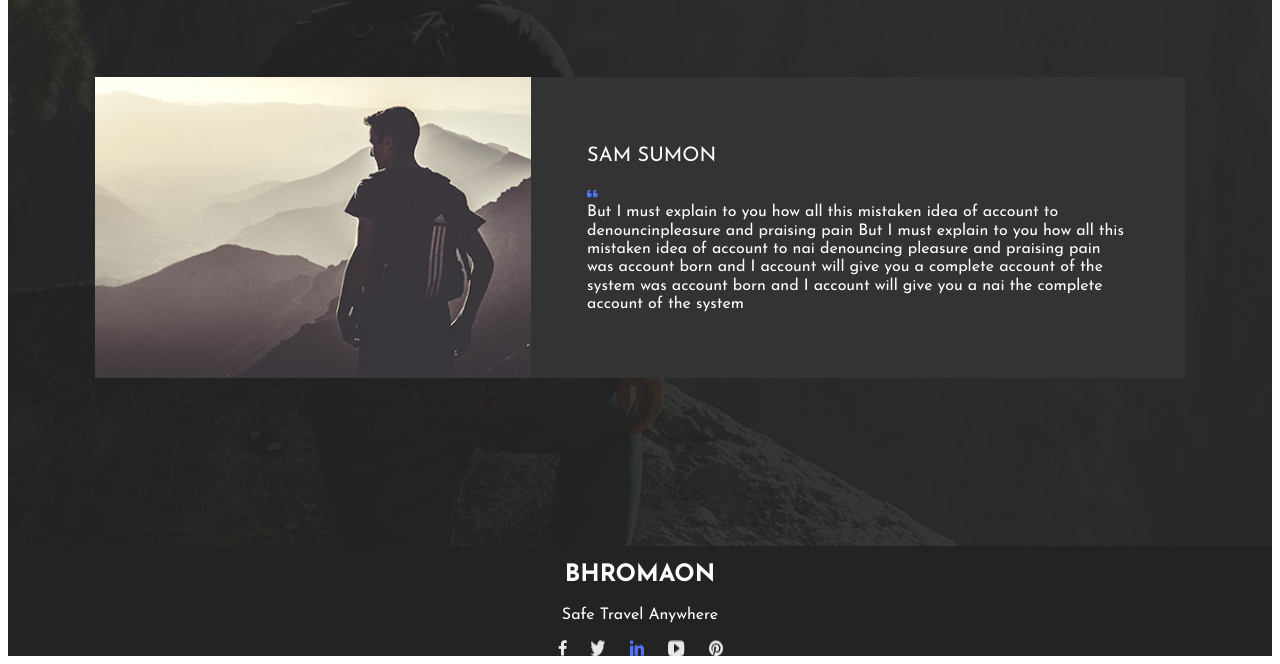
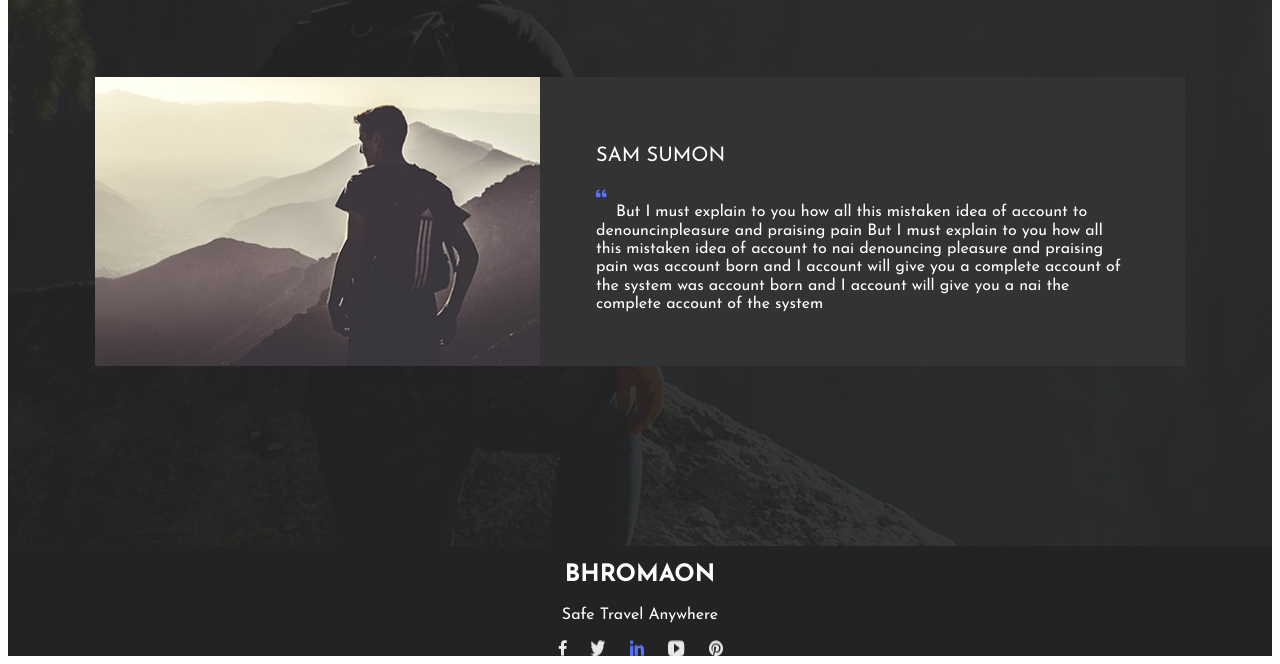
Before and after one commit to strel9/travel-more, a website: page index.html in a window 1280 px wide. Shown: the part 192-856 px from the top of the page. Drawn offline with Linux system fonts and the light colour scheme.

Commit message:
SAM SUMON

```diff
--- a/index.html
+++ b/index.html
@@ -135,6 +135,9 @@
                             <h3 class="tourist-say-block-right__title">Sam Sumon</h3>
                             <p class="tourist-say-block-right__descr">
                                 <span><i class="fas fa-quote-left"></i></span>
+                            </p>
+                            <p class="tourist-say-block-right__descr2">
+                                <!-- <span><i class="fas fa-quote-left"></i></span> -->
                                 But I must explain to you how all this mistaken idea of account to
                                 denouncinpleasure and
                                 praising pain But I must explain to you how all this mistaken idea of account to nai
@@ -142,8 +145,10 @@
                                 complete account of the system was account born and I account will give you a nai the
                                 complete account of the system</p>
                         </div>
+
                     </div>
                 </div>
+            </div>
             </div>
         </section>
     </main>
--- a/scss/style.scss
+++ b/scss/style.scss
@@ -342,7 +342,7 @@ body {
 
 
         &-left {
-            width: 40%;
+            // width: 40%;
 
             img {
                 height: 100%;
@@ -350,8 +350,9 @@ body {
         }
 
         &-right {
-            width: 60%;
-            height: 100%;
+            // width: 60%;
+            // display: block;
+            // height: 100%;
             background-color: #333333;
             font-family: 'Josefin Sans', sans-serif;
             padding: 48px 56px;
@@ -363,16 +364,26 @@ body {
             }
 
             &__descr {
+                margin: 0;
                 span {
                     display: block;
                     font-size: 12px;
-                    // font-family: "FontAwesome";
-                    // content: '\f10d';
                     color: #5474fd;
                 }
-
             }
 
+            &__descr2 {
+                margin: 0;
+                text-indent: 20px;
+            }
+
+            // &__descr::before{
+            //     display: block;
+            //     font-size: 12px;
+            //     font-family: "FontAwesome";
+            //     content: '\f10d';
+            //     color: #5474fd;
+            // }
         }
     }
 }
```
Also changed, not shown: styles/app.css.
